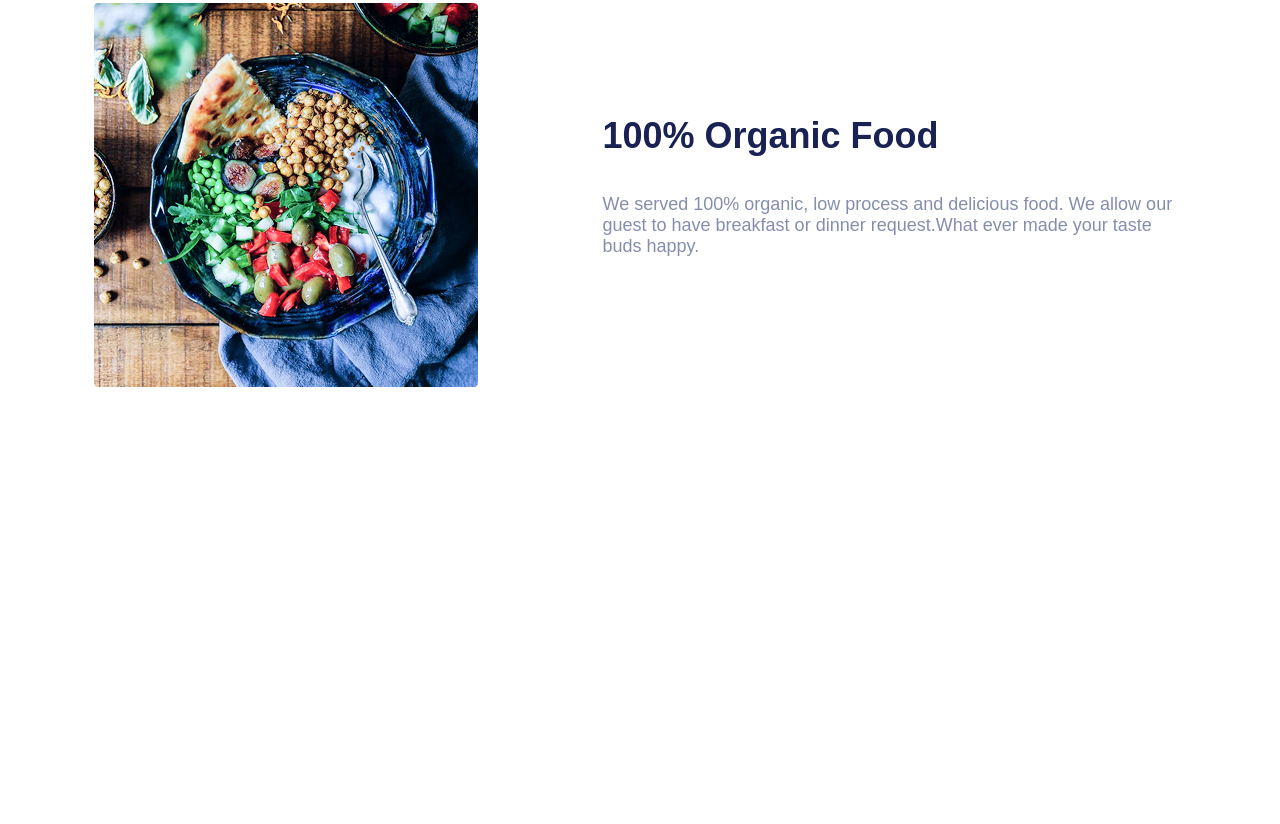
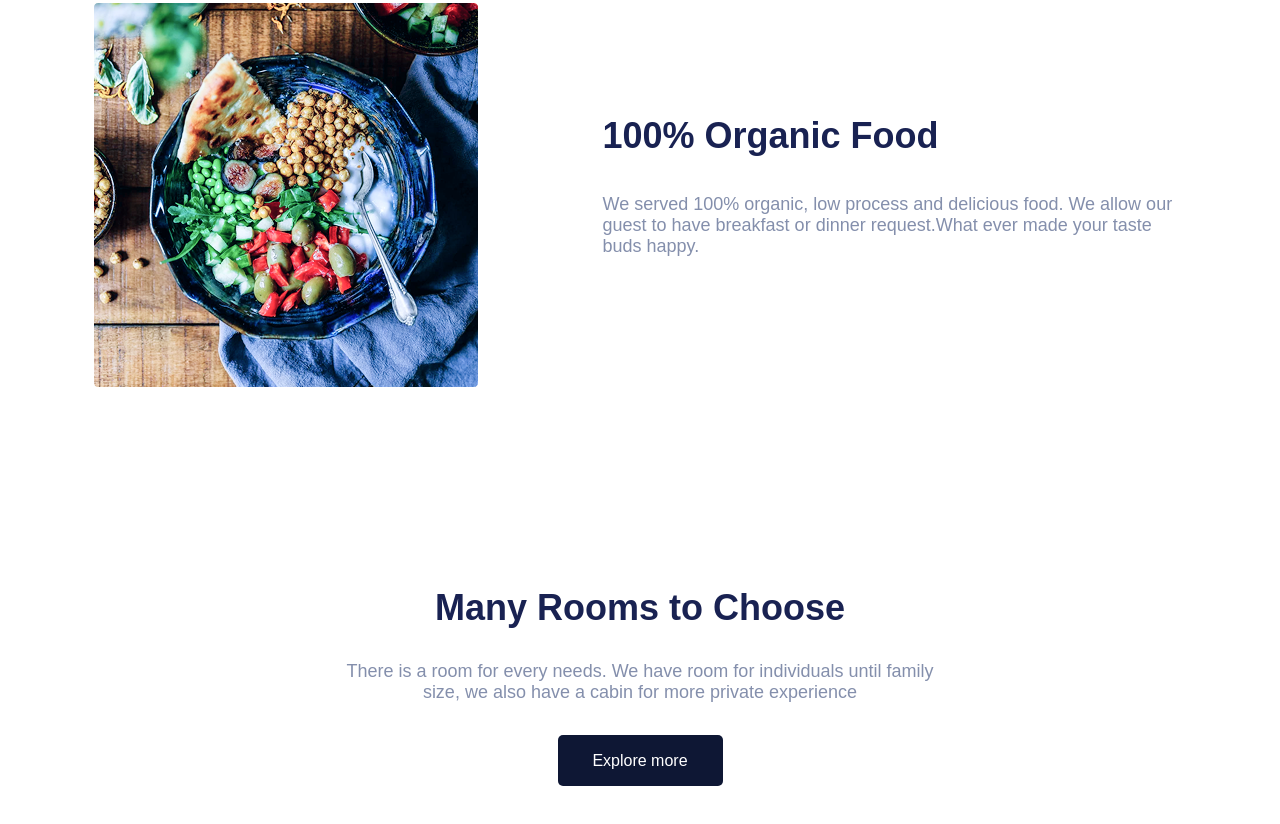
Before and after one commit to themagawo2011/homework-14, a plain HTML site: page index.html in a window 1280 px wide. Shown: the part 2372-3196 px from the top of the page. Before the commit the page ends 2759 px from the top, so only its background shows below. Drawn offline with Linux system fonts and the light colour scheme.

Commit message:
div 6 сохтам

```diff
--- a/index.html
+++ b/index.html
@@ -63,5 +63,12 @@
             <p class="p1box4">We served 100% organic, low process and delicious food. We allow our guest to have breakfast or dinner request.What ever made your taste buds happy.</p>
         </div>
     </div>
+
+
+    <div class="box6">
+        <h1 class="h1box6">Many Rooms to Choose</h1>
+        <p class="p1box6">There is a room for every needs. We have room for individuals until family size, we also have a cabin for more private experience</p>
+        <button class="bt4">Explore more</button>
+    </div>
 </body>
 </html>
--- a/style.css
+++ b/style.css
@@ -135,7 +135,7 @@
     width: 151px;
     height: 51px;
     border: none;
-    background-color: #192252;
+    background-color: #0E1734;
     border-radius: 5px;
     font-size: 16px;
     font-weight: 500;
@@ -207,3 +207,41 @@
     gap: 125px;
     margin-top: 10px;
 }
+
+
+.h1box6{
+    width: 446px;
+    height: 54px;
+    font-size: 36px;
+    font-weight: 600;
+    color: #192252;
+}
+
+.p1box6{
+    width: 588px;
+    height: 54px;
+    font-size: 18px;
+    font-weight: 400;
+    color: #848FAC;
+}
+
+.bt4{
+    width: 165px;
+    height: 51px;
+    border: none;
+    border-radius: 5px;
+    background-color: #0E1734;
+    color: #FFFFFF;
+    font-size: 16px;
+    font-weight: 500;
+}
+
+.box6{
+    display: flex;
+    flex-direction: column;
+    align-items: center;
+    text-align: center;
+    gap: 20px;
+    margin-top: 200px;
+    margin-bottom: 100px;
+}
```
